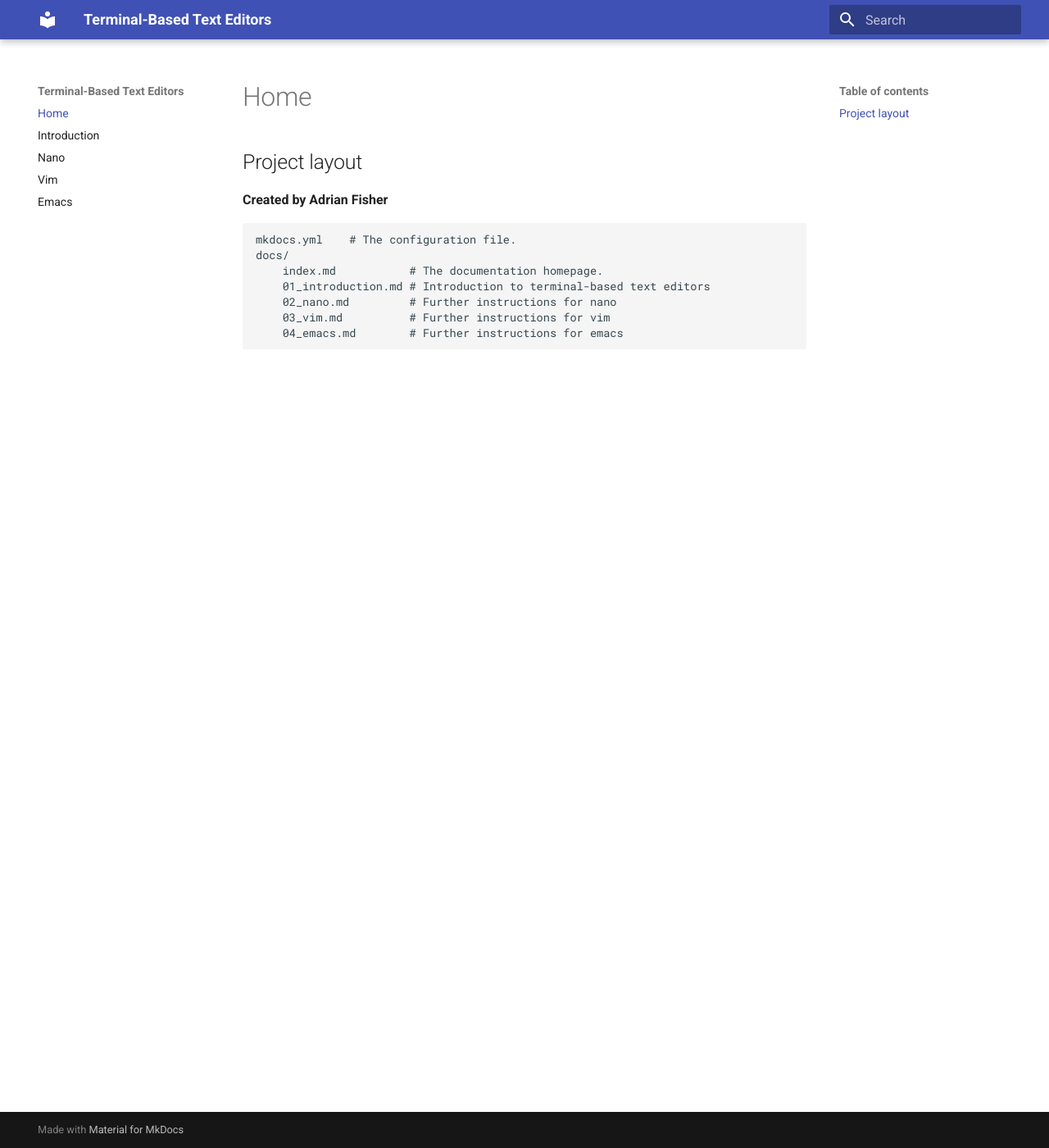
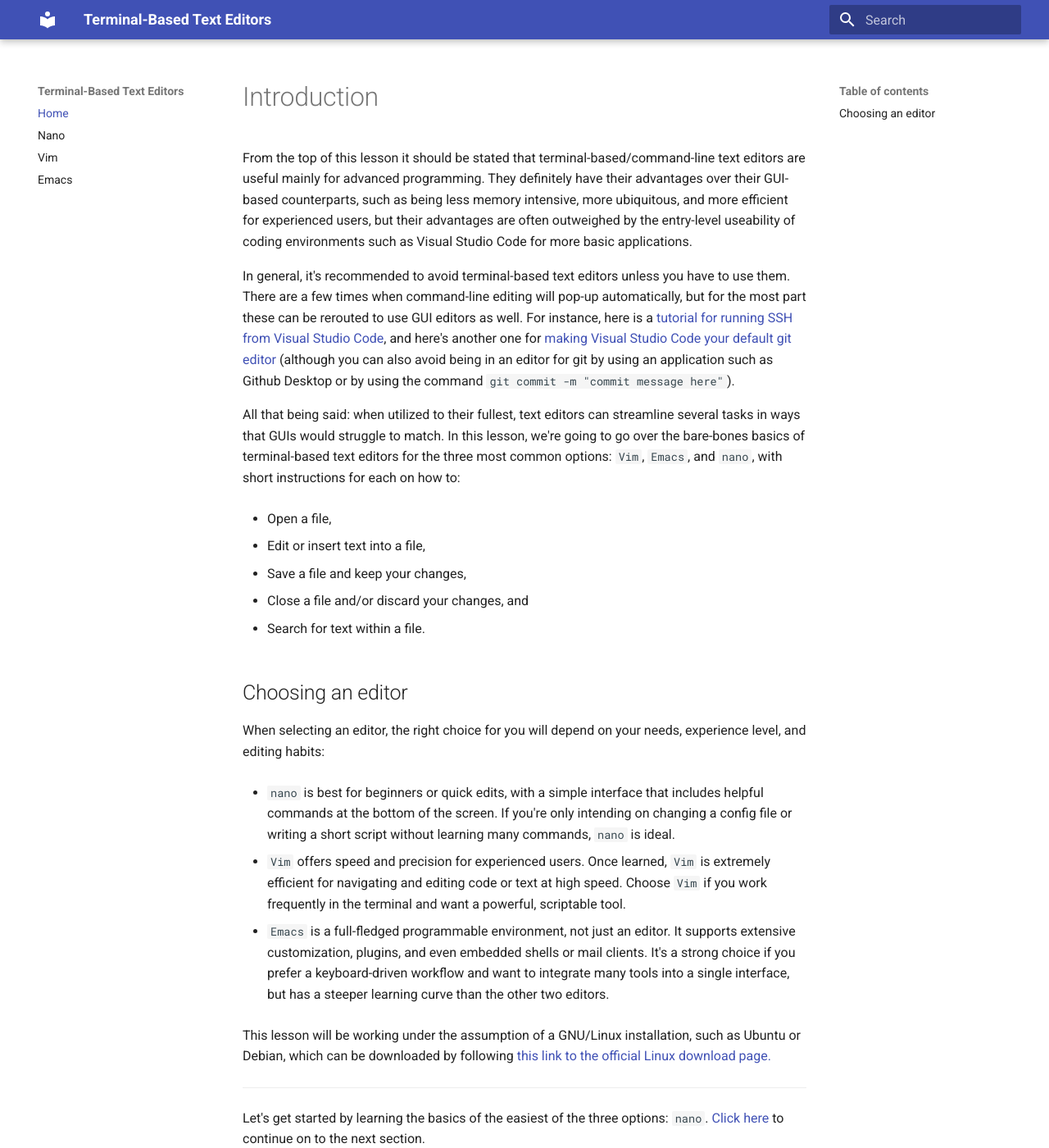
Before and after one commit to det-lab/terminal-text-editors, an MkDocs documentation site: the page built from docs/index.md, in a window 1280 px wide and 1400 px high. Shown: the whole window at 82% size. Built offline with MkDocs 1.6.1 and Material for MkDocs 9.7.7, drawn with Linux system fonts in a browser that asks for light colours.

Commit message:
Reformatting lesson

```diff
--- a/docs/index.md
+++ b/docs/index.md
@@ -1,10 +1,31 @@
-## Project layout
-**Created by Adrian Fisher**
+# Introduction
+From the top of this lesson it should be stated that terminal-based/command-line text editors are useful mainly for advanced programming. They definitely have their advantages over their GUI-based counterparts, such as being less memory intensive, more ubiquitous, and more efficient for experienced users, but their advantages are often outweighed by the entry-level useability of coding environments such as Visual Studio Code for more basic applications.
 
-    mkdocs.yml    # The configuration file.
-    docs/
-        index.md           # The documentation homepage.
-        01_introduction.md # Introduction to terminal-based text editors
-        02_nano.md         # Further instructions for nano
-        03_vim.md          # Further instructions for vim
-        04_emacs.md        # Further instructions for emacs
+In general, it's recommended to avoid terminal-based text editors unless you have to use them. There are a few times when command-line editing will pop-up automatically, but for the most part these can be rerouted to use GUI editors as well. For instance, here is a [tutorial for running SSH from Visual Studio Code](https://code.visualstudio.com/docs/remote/ssh), and here's another one for [making Visual Studio Code your default git editor](https://dev.to/deadlybyte/make-vs-code-your-default-git-editor-j6d) (although you can also avoid being in an editor for git by using an application such as Github Desktop or by using the command `git commit -m "commit message here"`).
+
+All that being said: when utilized to their fullest, text editors can streamline several tasks in ways that GUIs would struggle to match. In this lesson, we're going to go over the bare-bones basics of terminal-based text editors for the three most common options: `Vim`, `Emacs`, and `nano`, with short instructions for each on how to:
+
+* Open a file,
+
+* Edit or insert text into a file,
+
+* Save a file and keep your changes,
+
+* Close a file and/or discard your changes, and
+
+* Search for text within a file.
+
+## Choosing an editor
+When selecting an editor, the right choice for you will depend on your needs, experience level, and editing habits:
+
+* `nano` is best for beginners or quick edits, with a simple interface that includes helpful commands at the bottom of the screen. If you're only intending on changing a config file or writing a short script without learning many commands, `nano` is ideal.
+
+* `Vim` offers speed and precision for experienced users. Once learned, `Vim` is extremely efficient for navigating and editing code or text at high speed. Choose `Vim` if you work frequently in the terminal and want a powerful, scriptable tool.
+
+* `Emacs` is a full-fledged programmable environment, not just an editor. It supports extensive customization, plugins, and even embedded shells or mail clients. It's a strong choice if you prefer a keyboard-driven workflow and want to integrate many tools into a single interface, but has a steeper learning curve than the other two editors.
+
+This lesson will be working under the assumption of a GNU/Linux installation, such as Ubuntu or Debian, which can be downloaded by following [this link to the official Linux download page.](https://www.linux.org/pages/download/)
+
+---
+
+Let's get started by learning the basics of the easiest of the three options: `nano`. [Click here](01_nano.md) to continue on to the next section.
--- a/mkdocs.yml
+++ b/mkdocs.yml
@@ -1,10 +1,9 @@
 site_name: Terminal-Based Text Editors
 nav:
   - Home: index.md
-  - Introduction: 01_introduction.md
-  - Nano: 02_nano.md
-  - Vim: 03_vim.md
-  - Emacs: 04_emacs.md
+  - Nano: 01_nano.md
+  - Vim: 02_vim.md
+  - Emacs: 03_emacs.md
 theme:
   name: material
 
```
Also changed, not shown: docs/01_introduction.md (deleted, +0 -31 lines), docs/01_nano.md (renamed from docs/02_nano.md, +1 -1 lines), docs/02_vim.md (renamed from docs/03_vim.md, +1 -1 lines), CONTRIBUTING.md (added), README.md (added), docs/03_emacs.md (renamed from docs/04_emacs.md).
